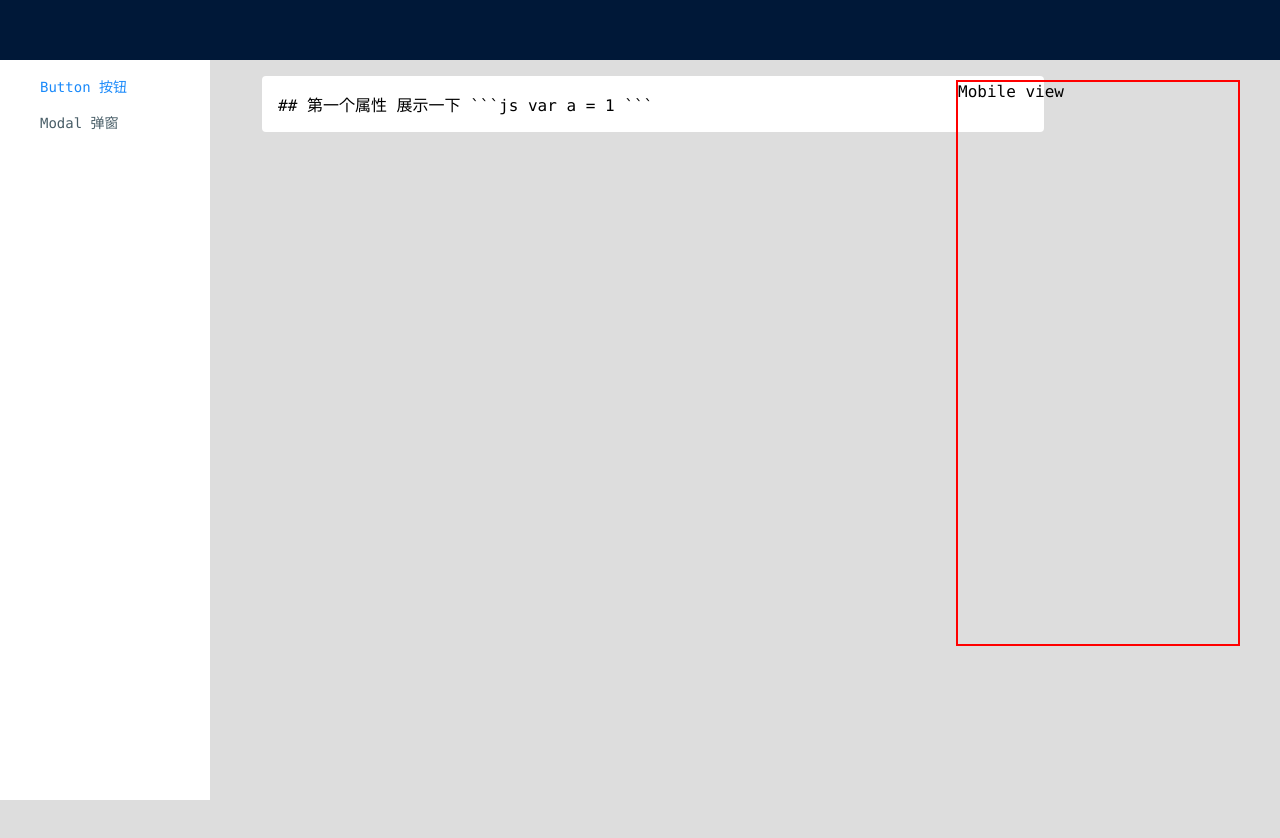
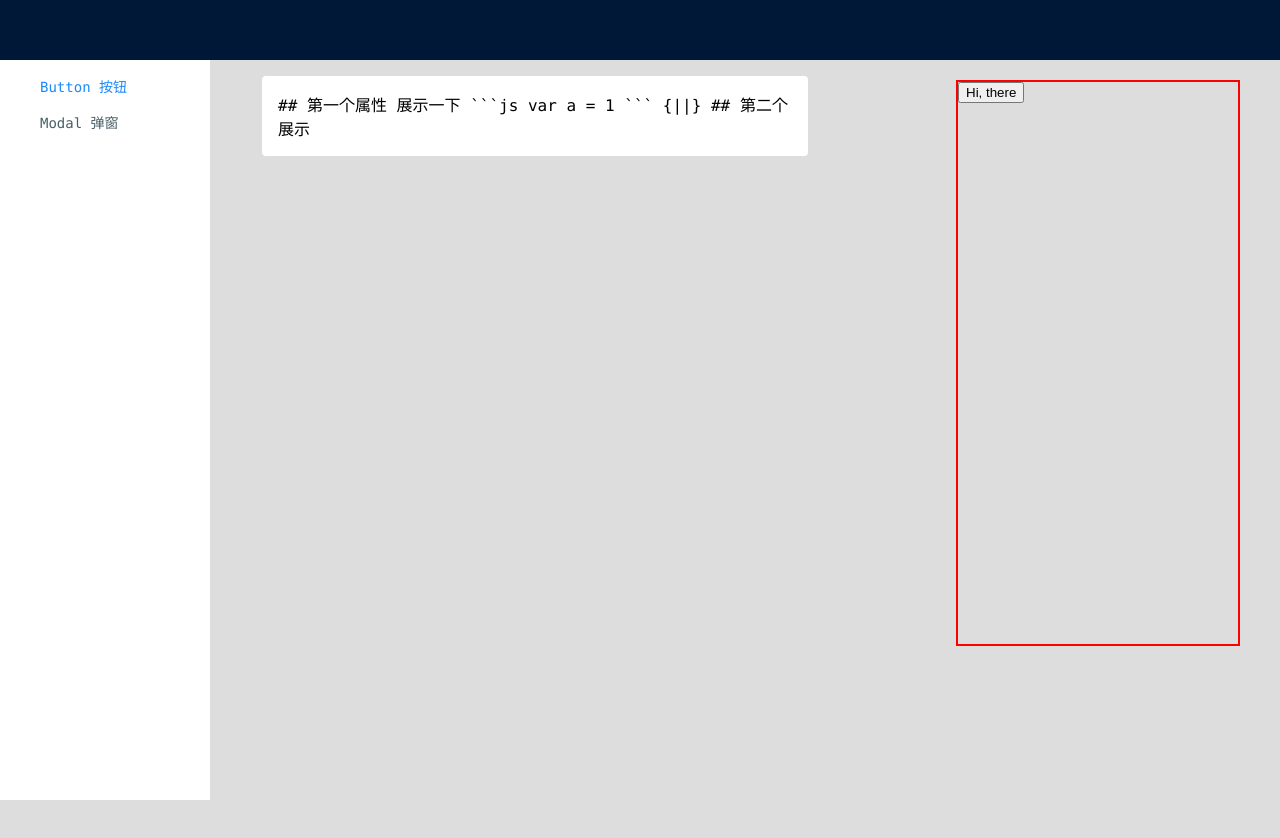
Before and after one commit to mysteryven/wings-ui, a React app in the folder docs/: page /#/button in a window 1280 px wide. Built offline with nearby package versions, Linux system fonts and the light colour scheme.

Commit message:
docs:Complete component of showing codes and showing api

```diff
--- a/docs/components/Main/ButtonExample/index.js
+++ b/docs/components/Main/ButtonExample/index.js
@@ -1,13 +1,9 @@
 import React from 'react';
-import Pane from 'components/Pane';
-import ButtonMd from './button.md';
-
-console.log(ButtonMd);
 
 const ButtonDoc = () => {
   return (
     <div>
-      <Pane content={ButtonMd} />
+      <button>Hi, there</button>
     </div>
   )
 }
--- a/docs/components/Main/index.js
+++ b/docs/components/Main/index.js
@@ -1,13 +1,26 @@
 import React from "react";
 import { Route } from "react-router-dom";
-import ButtonExample from './ButtonExample'
+import Pane from '../Pane';
+import button from './ButtonExample/button.md'
 
 const Main = (props) => {
   return (
     <div className={"w-main"}>
-       <Route path="/button" component={ButtonExample} />
+       <RouteWithMd path="/button" md={button} />
     </div>
   )
 };
 
 export default Main;
+
+function RouteWithMd(props) {
+  const component = () => (
+    <div>
+      { props.md.split('<p>{||}</p>').map(i => <Pane key={i} content={i} />)}
+    </div>
+  )
+
+  return (
+    <Route path={props.path} component={component} />
+  )
+}
--- a/docs/components/MobileView/index.js
+++ b/docs/components/MobileView/index.js
@@ -1,9 +1,13 @@
 import * as React from 'react';
+import { Route } from "react-router-dom"
+import ButtonExample from '../Main/ButtonExample';
 
 const MobileView = () => {
   return (
 
-    <div className={"w-mobile-view"}> Mobile view </div>
+    <div className={"w-mobile-view"}>
+      <Route path="/button" component={ButtonExample} />
+    </div>
   )
 };
 
--- a/docs/components/Pane/index.scss
+++ b/docs/components/Pane/index.scss
@@ -8,7 +8,7 @@ code {
 
 .paneWrapper {
   border-radius: 4px;
-  width: 750px;
+  max-width: 750px;
   margin: 16px 32px;
   padding: 16px;
   background-color: white;
```
Also changed, not shown: docs/components/Main/ButtonExample/button.md (+6 -0 lines).
